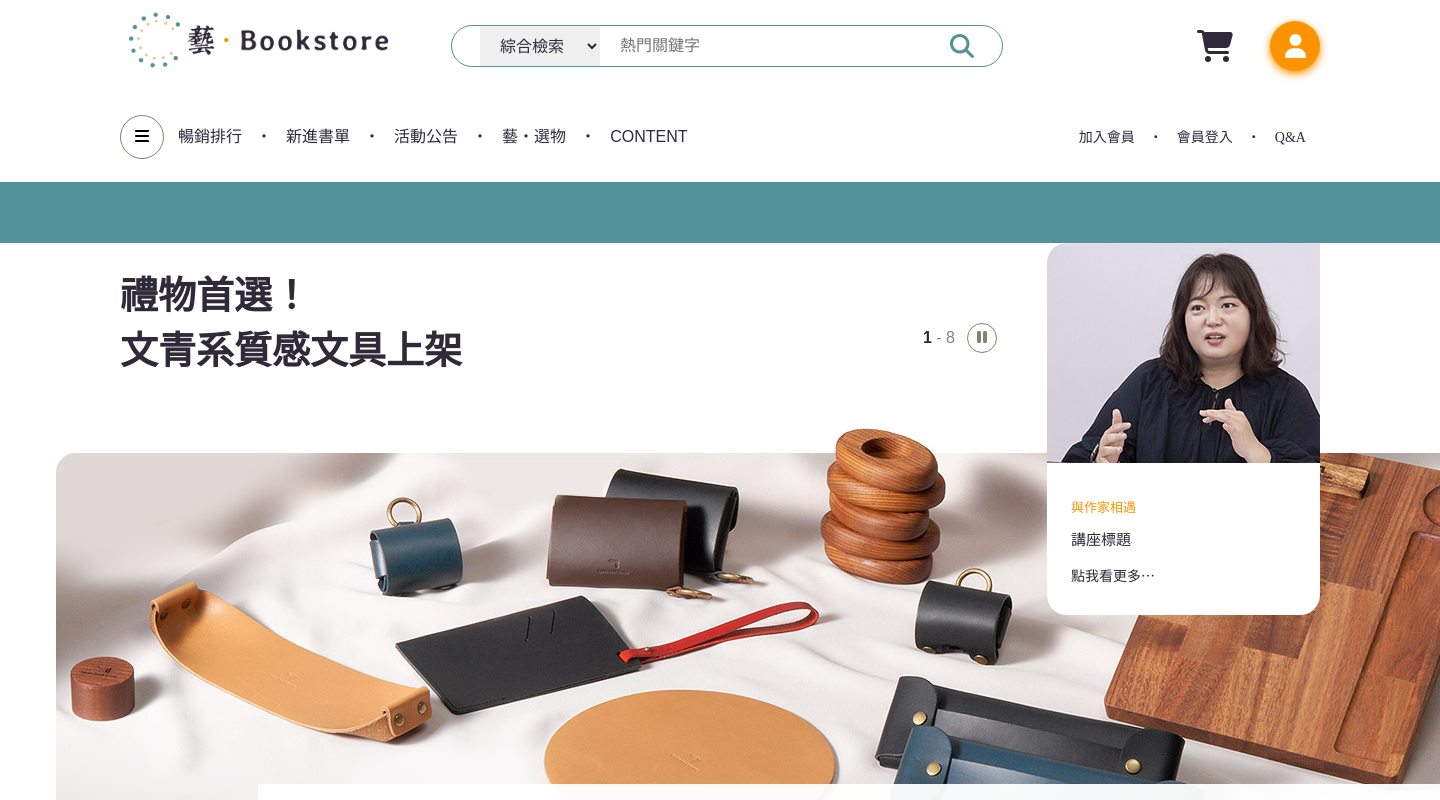
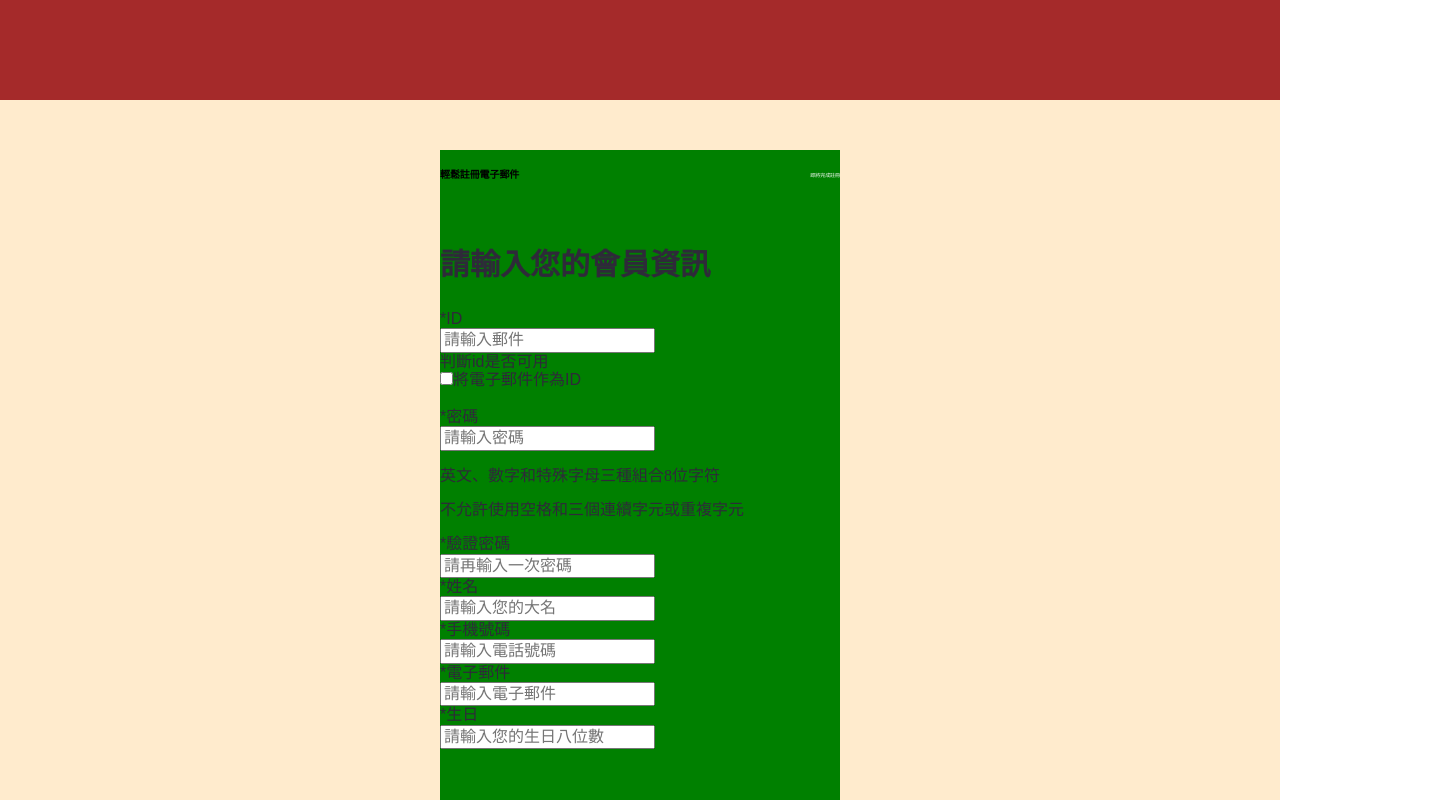
Before and after one commit to ibbeuni/bookstore-project, a Vue app in the folder front-end/: page /#/register in a window 1280 px wide. Before the commit this address led to /#/home. Shown: the top 800 px of the page, 1440 px wide, since content can reach past the window. Built offline with nearby package versions, Linux system fonts and the light colour scheme; a web font is replaced by a local one.

Commit message:
Summary221117_2358
加入Polly的現有進度

```diff
--- a/front-end/src/router/index.js
+++ b/front-end/src/router/index.js
@@ -4,6 +4,11 @@ import VueRouter from 'vue-router';
 import HomePage from '../views/HomePage.vue';
 import TestPage from '../views/TestPage.vue';
 import HomePageSample from '../views/HomePageSample.vue';
+import LoginPage from '../views/LoginPage';
+import MemberHomePage from '../views/MemberHomePage';
+import OrderListPage from '../views/OrderListPage';
+import ShoppingCartPage from '../views/ShoppingCartPage';
+import RegisterPage from '../views/RegisterPage';
 
 Vue.use(VueRouter);
 
@@ -26,6 +31,31 @@ const routes = [
         path: '/sample',
         name: 'HomePageSample',
         component: HomePageSample
+    },
+    {
+        path: '/login',
+        name: 'LoginPage',
+        component: LoginPage
+    },
+    {
+        path: '/member',
+        name: 'MemberHomePage',
+        component: MemberHomePage
+    },
+    {
+        path: '/orderlist',
+        name: 'OrderListPage',
+        component: OrderListPage
+    },
+    {
+        path: '/shoppingcart',
+        name: 'ShoppingCartPage',
+        component: ShoppingCartPage
+    },
+    {
+        path: '/register',
+        name: 'RegisterPage',
+        component: RegisterPage
     }
 ]
 
--- a/front-end/src/views/HomePage.vue
+++ b/front-end/src/views/HomePage.vue
@@ -642,7 +642,7 @@ a {
     background-color: none;
     margin: 0px 20px;
     border: 0px;
-    background-color: var(--background-color);
+    background-color: transparent;
 }
 
 /* .welcome-marketing-list {
--- /dev/null
+++ b/front-end/src/views/LoginPage.vue
@@ -0,0 +1,96 @@
+
+
+<template>
+  <div class="container">
+    <form class="userLogin">
+      <h3>已經是書店的會員了?</h3>
+
+      <div class="form-group">
+        <input type="email" class="form-control" placeholder="請輸入您的ID" />
+      </div>
+
+      <br />
+
+      <div class="form-group">
+        <input
+          type="password"
+          class="form-control form-control-lg"
+          placeholder="請輸入您的密碼"
+        />
+      </div>
+
+
+      <br />
+
+      <button type="submit" class="login_btn">登入</button>
+      <br />
+      <br />
+
+      <button class="register_btn">
+        <router-link to="/register"> 註冊 </router-link>
+      </button>
+
+      <br />
+      <br />
+
+      <p class="forgot-password text-right mt-2 mb-4">
+        <router-link to="/forgot-password">忘記密碼?</router-link>
+      </p>
+    </form>
+  </div>
+</template>
+
+<script>
+// export default {
+//   data:{
+//     return: {
+//       imgUrl: "./src/assets/bookStore_logo.png"
+//     }
+//   }
+// }
+</script>
+
+
+<style scoped>
+.container {
+  width: 100%;
+  margin:auto;
+  text-align: center;
+}
+
+.form-control {
+  display: inline-block;
+  padding: 0 14px 2px;
+  font-size: 14px;
+  letter-spacing: 0em;
+  border: 1px solid #d5d5d5;
+  border-radius: 6px;
+  font-family: -apple-system, BlinkMacSystemFont, "Segoe UI", Roboto, Oxygen,
+    Ubuntu, Cantarell, "Open Sans", "Helvetica Neue", sans-serif;
+  font-size: 10px;
+}
+.form-group input {
+  width: 250px;
+  height: 30px;
+}
+
+.login_btn {
+  color:white;
+  background: #5055b1;
+  border: 1px solid #5055b1;
+  width:250px;
+  height:30px;
+  border-radius: 6px;
+}
+
+.register_btn{
+
+  color:#5055b1;
+  background: white;
+  border: 1px solid #5055b1;
+  width:250px;
+  height:30px;
+  border-radius: 6px;
+
+}
+</style>
--- /dev/null
+++ b/front-end/src/views/MemberHomePage.vue
@@ -0,0 +1,108 @@
+<template>
+
+    <div class="container">
+        <div class="upper_box">header下面的藍色長條
+            <div class="sideProfile">
+                <div class="profile_pic">PIC</div>
+                <p >會員姓名</p>
+            </div>
+        </div>
+
+
+        <div class="side_bar">左邊的選單欄位
+            <p>會員資料</p>
+            <p>會員訂單</p>
+            <p>歷史訂單查詢</p>
+            <p>追蹤清單</p>
+            <p>貨到通知</p>
+            <p>訂閱/取消電子報</p>
+
+            <div class="main_box">
+            <h1>會員資料設定</h1>
+            <h3>會員資料</h3>
+            <hr>
+            <p>帳號 / ID</p>
+            <span>example@gmail.com</span>
+            <br>
+            <p>修改密碼 / 新密碼</p>
+            <input type="text" placeholder="請重新輸入密碼">
+            <p>至少八個字符, 包含大小寫英文字母、數字或特殊符號</p>
+            <p>不允許使用連續或重複的三個字節</p>
+            <br>
+            <p>姓名</p>
+            <span>小丸子</span>
+            <button>變更</button>
+            <hr>
+            <p>出生日期</p>
+            <span>1988.1.12</span>
+            <br>
+            <p>電子郵件</p>
+            <span>example@gmail.com</span>
+            <button>變更</button>
+            <br>
+            <p>手機號碼</p>
+            <span>0988523645</span>
+            <button>變更</button>
+            <hr>
+            <button>清除</button>
+            <button>確認</button>
+
+
+        </div>
+        </div>
+
+
+
+    </div>
+
+
+
+</template>
+
+<style scoped>
+.container{
+    background-color: chartreuse;
+    margin: 0 auto;
+    padding-inline-start: 30%;
+    width:700px;
+}
+
+.upper_box{
+    width:50%;
+    height:30vh;
+    background-color: lightblue;
+    padding-right: 10px;
+
+}
+.sideProfile{
+    background-color: bisque;
+    border-radius: 20px;
+    color:black;
+    padding-right: 20px;
+    margin-inline-start: 100px;
+    margin-top: 20px;
+    width:100px;
+    height:150px;
+}
+.sideProfile .profile_pic{
+    background-color: darkcyan;
+    width:40px;
+    height:40px;
+    margin-inline-start: 35px;
+
+
+}
+.side_bar{
+    border:2px solid lightseagreen;
+    width:30vh;
+    height:80vh;
+}
+.main_box{
+    border:4px solid lightsalmon;
+    width:70vh;
+    height:90vh;
+    margin-inline-start: 200px;
+    margin-top: -195px
+
+}
+</style>
--- /dev/null
+++ b/front-end/src/views/OrderListPage.vue
@@ -0,0 +1,3 @@
+<template>
+    <h1>ORDER LIST</h1>
+</template>
--- /dev/null
+++ b/front-end/src/views/RegisterPage.vue
@@ -0,0 +1,131 @@
+<template>
+<div class="member_login" id="mainDiv">
+<main class="container">
+    <section class="contents">
+        <div class="title_wrap">
+            <p class="title_heading">輕鬆註冊電子郵件</p>
+            <div class="right_area">
+                <span class="step_round_desc">即將完成註冊</span>
+            </div>
+        </div>
+            <h2>請輸入您的會員資訊</h2>
+        <div>
+            <span>*ID</span>
+            <br>
+            <input type="text" placeholder="請輸入郵件">
+            <br>
+            <span>判斷id是否可用</span>
+            <br>
+            <input type="checkbox">將電子郵件作為ID
+        </div>
+        <br>
+        <div>
+            <span>*密碼</span>
+            <br>
+            <input type="text" placeholder="請輸入密碼">
+            <br>
+            <p>英文、數字和特殊字母三種組合8位字符</p>
+            <p>不允許使用空格和三個連續字元或重複字元</p>
+            <span>*驗證密碼</span>
+            <br>
+            <input type="text" placeholder="請再輸入一次密碼">
+        </div>
+
+        <div>
+            <span>*姓名</span>
+            <br>
+            <input type="text" placeholder="請輸入您的大名">
+            <br>
+            <span>*手機號碼</span>
+            <br>
+            <input type="text" maxlength="10" placeholder="請輸入電話號碼">
+            <br>
+            <span>*電子郵件</span>
+            <br>
+            <input type="email" placeholder="請輸入電子郵件">
+            <br>
+            <span>*生日</span>
+            <br>
+            <input type="text" maxlength="8" placeholder="請輸入您的生日八位數">
+
+        </div>
+
+        <br>
+        <br><br>
+
+        <button class="register_btn">註冊會員</button>
+
+    </section>
+</main>
+</div>
+</template>
+
+
+<style scoped>
+.member_login{
+    background-color: brown;
+    display:-webkit-flex;
+    -webkit-box-pack: start;
+    justify-content: flex-start;
+    -webkit-box-align: start;
+    align-items: flex-start;
+    -webkit-box-orient: vertical;
+    -webkit-box-direction: reverse;
+    flex-direction: column;
+    min-height: 100%;
+    padding-top: 100px;
+    box-sizing: border-box;
+}
+
+.member_login .container{
+    background-color: blanchedalmond;
+    flex: 1 0 auto;
+    width: 100%;
+    padding:50px 0 100px;
+    min-height: calc(100vh - 54px - 68px - 250px);
+}
+
+.container .contents{
+    background-color: green;
+    width:400px;
+    margin:0 auto;
+    padding-top: 0;
+
+}
+.title_wrap{
+    padding-bottom: 20px;
+    display: flex;
+}
+.title_wrap .title_heading{
+    color:black;
+    font-weight: bold;
+    font-size:10px;
+    line-height: 30px;
+    letter-spacing: -0.01em;
+}
+.right_area{
+
+    margin-left: auto;
+
+    flex-shrink: 0;
+    display: -webkit-flex;
+    -webkit-box-pack: start;
+    justify-content: flex-start;
+    -webkit-box-align: center;
+    align-items: center;
+    -webkit-box-orient: horizontal;
+    -webkit-box-direction: normal;
+    flex-direction:row ;
+}
+ .step_round_desc{
+    padding-right:0px;
+    font-size: 5px;
+    line-height: 19px;
+    letter-spacing: -0.01em;
+    color:white;
+    font-weight: 500;
+
+
+}
+
+</style>
--- /dev/null
+++ b/front-end/src/views/ShoppingCartPage.vue
@@ -0,0 +1,3 @@
+<template>
+    <h1>Shopping CAR </h1>
+</template>
```
